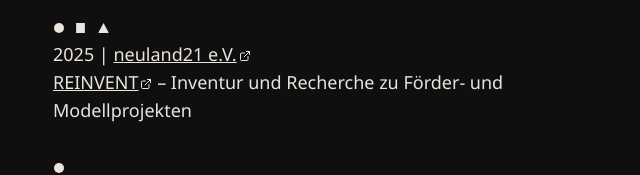
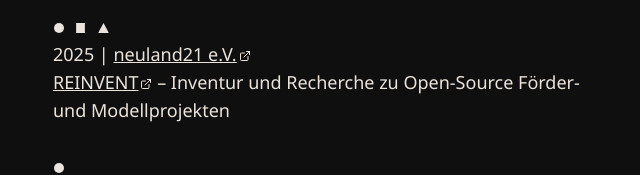
Before and after one commit to schwamic/digimunea, a Next.js app: page /references in a window 1280 px wide. Shown: the part 420-595 px from the top of the page, without its empty margins (315-955 px from the left). Built offline with nearby package versions, Linux system fonts and the light colour scheme; a web font is replaced by a local one.

Commit message:
feat: update references

```diff
--- a/src/app/references/page.tsx
+++ b/src/app/references/page.tsx
@@ -82,7 +82,7 @@
             company: [{ text: '2025 | ' }, { text: 'neuland21 e.V.', link: 'https://neuland21.de' }],
             description: [
                 { text: 'REINVENT', link: 'https://neuland21.de/projekte/reinvent' },
-                { text: ' – Inventur und Recherche zu Förder- und Modellprojekten' },
+                { text: ' – Inventur und Recherche zu Open-Source Förder- und Modellprojekten' },
             ],
         },
         {
```
